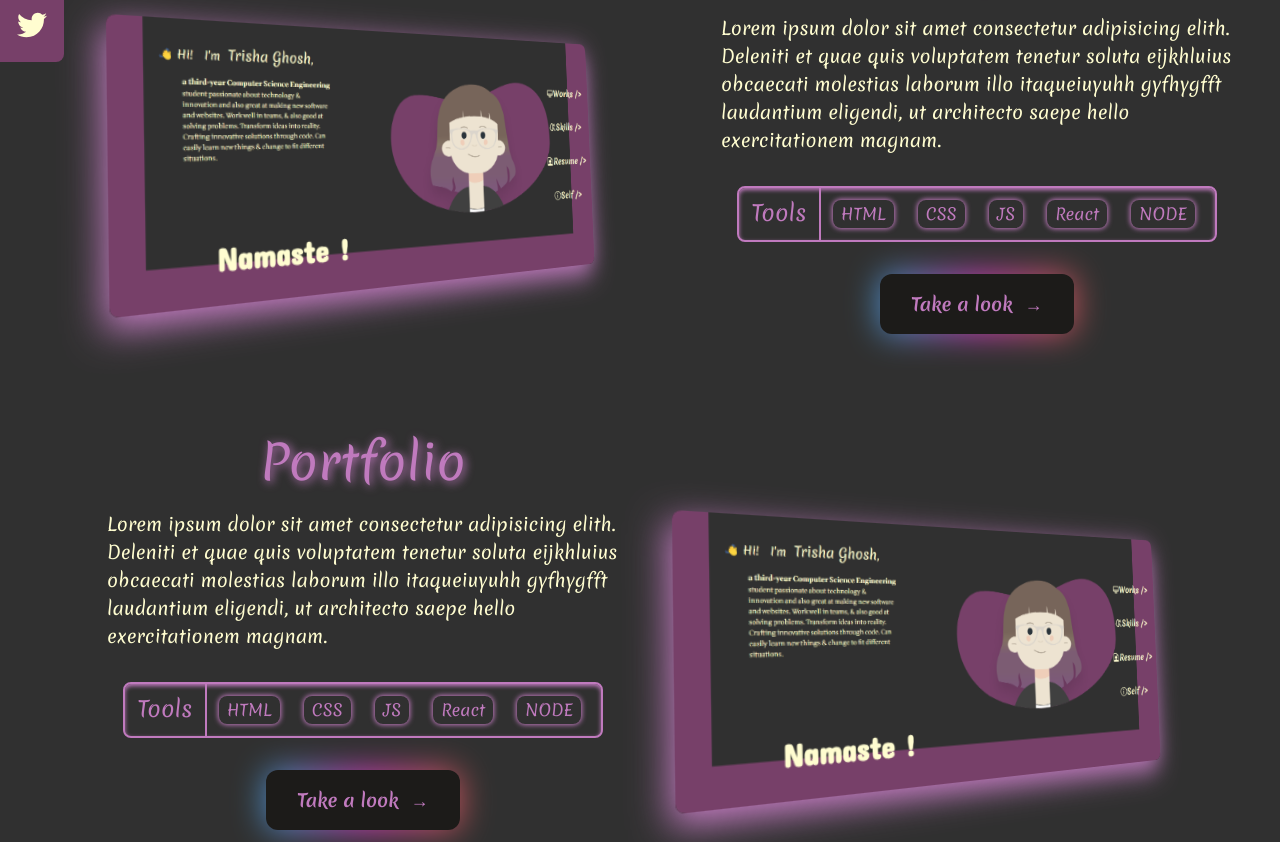
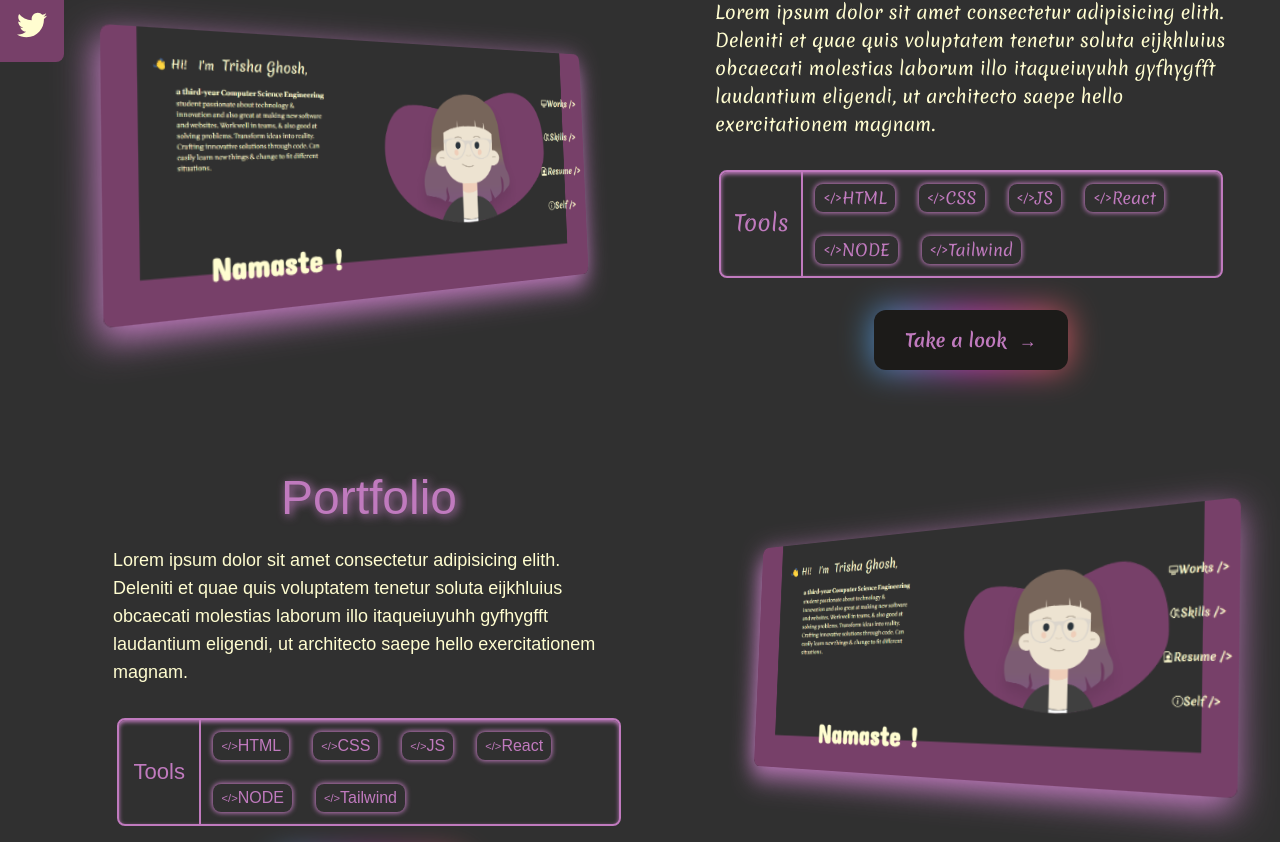
Before and after one commit to ghosh-trisha/Portfolio, a React (Vite) app: page /works in a window 1280 px wide. Shown: the part 538-1380 px from the top of the page. Built offline with nearby package versions, Linux system fonts and the light colour scheme; a web font is replaced by a local one.

Commit message:
commited

```diff
--- a/src/pages/Works.jsx
+++ b/src/pages/Works.jsx
@@ -26,6 +26,20 @@ const ImgLeft=styled.img`
   }
 `
 
+const ImgRight=styled.img`
+  @media(min-width: 1000px){
+
+    transform:rotateX(4deg) rotateY(-29deg) rotateZ(2deg) translateY(-2rem);
+
+    &:hover{
+    transform:rotateX(4deg) rotateY(30deg) rotateZ(-2deg) translateX(-2rem) translateY(1.5rem);
+  }
+  }
+`
+
+let demo=[0,1,2,3,4,5,6,7,8]
+
+
 function Works() {
 
   // const defaultOptions = {
@@ -40,7 +54,7 @@ function Works() {
   //   easing:         "cubic-bezier(.03,.98,.52,.99)",    // Easing on enter/exit.
   // }
 
-let demo=[0,1,2,]
+
   return (
     <>
     <div className='min-h-screen w-screen bg-[#303030]'>
@@ -62,7 +76,7 @@ let demo=[0,1,2,]
       </p>
 
 
-      <div className="flex flex-col justify-center items-center bg-[#303030] pb-24 mt-24 pl-20 pr-5">
+      <div className="flex flex-col justify-center items-center bg-[#303030] pb-24 mt-20 pl-20 pr-5">
         {demo.map((element, index) => {
           if(index%2==1 & window.innerWidth>=1000){
             return(
@@ -72,21 +86,22 @@ let demo=[0,1,2,]
               </Tilt></Link> */}
 
         {/* text div */}
-        <div className=' text-[#FFFDD0] flex flex-col justify-center items-center font-me mr-0' >
+        <div className=' text-[#FFFDD0] flex flex-col justify-center items-center font-w mr-0' >
 
           <h2 className='m-4 text-5xl text-[#C07ABE] drop-shadow-c2-purple rounded-lg p-2 flex justify-center items-center' >Portfolio</h2>
 
           <p className='text-lg max-w-[32rem]' >Lorem ipsum dolor sit amet consectetur adipisicing elith. Deleniti et quae quis voluptatem tenetur soluta eijkhluius obcaecati molestias laborum illo itaqueiuyuhh gyfhygfft laudantium eligendi, ut architecto saepe hello exercitationem magnam.</p>
 
-          <div className='border-2 border-[#C07ABE] rounded-lg flex flex-row  m-8 shadow-inner shadow-[#C07ABE] min-w-96 max-w-[30rem]'>
+          <div className='border-2 border-[#C07ABE] rounded-lg flex flex-row  m-8 shadow-inner shadow-[#C07ABE] min-w-96 max-w-[31.5rem]'>
             <div className='flex justify-center items-center self-center h-full w-24 text-[1.38rem] text-[#C07ABE]'>Tools</div>
 
             <div className='flex  items-center border-l-2 border-[#C07ABE] w-full flex-wrap'>
-            <span className=' flex justify-center items-center px-2 rounded-lg shadow-c2-purple h-7  text-[#C07ABE] m-3'>HTML</span>
-            <span className=' flex justify-center items-center px-2 rounded-lg shadow-c2-purple h-7  text-[#C07ABE] m-3'>CSS</span>
-            <span className=' flex justify-center items-center px-2 rounded-lg shadow-c2-purple h-7  text-[#C07ABE] m-3'>JS</span>
-            <span className=' flex justify-center items-center px-2 rounded-lg shadow-c2-purple h-7  text-[#C07ABE] m-3'>React</span>
-            <span className=' flex justify-center items-center px-2 rounded-lg shadow-c2-purple h-7  text-[#C07ABE] m-3'>NODE</span>
+            <span className=' flex justify-center items-center px-2 rounded-lg shadow-c2-purple h-7  text-[#C07ABE] m-3'><p className='text-[70%]'>{'</>'}</p>HTML</span>
+            <span className=' flex justify-center items-center px-2 rounded-lg shadow-c2-purple h-7  text-[#C07ABE] m-3'><p className='text-[70%]'>{'</>'}</p>CSS</span>
+            <span className=' flex justify-center items-center px-2 rounded-lg shadow-c2-purple h-7  text-[#C07ABE] m-3'><p className='text-[70%]'>{'</>'}</p>JS</span>
+            <span className=' flex justify-center items-center px-2 rounded-lg shadow-c2-purple h-7  text-[#C07ABE] m-3'><p className='text-[70%]'>{'</>'}</p>React</span>
+            <span className=' flex justify-center items-center px-2 rounded-lg shadow-c2-purple h-7  text-[#C07ABE] m-3'><p className='text-[70%]'>{'</>'}</p>NODE</span>
+            <span className=' flex justify-center items-center px-2 rounded-lg shadow-c2-purple h-7  text-[#C07ABE] m-3'><p className='text-[70%]'>{'</>'}</p>Tailwind</span>
 
             </div>
           </div>
@@ -107,7 +122,7 @@ let demo=[0,1,2,]
         {/* picture div */}
         <div className='flex justify-center items-center' >
           <ImgContainer className="flex justify-center items-center">
-          <ImgLeft
+          <ImgRight
             src={"/images/work/portfolio.png"}
             className="w-[33.5rem] lg:hover:w-[40rem] duration-[800ms] lg:shadow-c-img-card-purple lg:hover:shadow-c-img-card-purple-hover max-lg:shadow-c-img-card rounded-lg transition-all"
             alt="project pic"
@@ -144,15 +159,16 @@ let demo=[0,1,2,]
 
           <p className='text-lg max-w-[32rem]' >Lorem ipsum dolor sit amet consectetur adipisicing elith. Deleniti et quae quis voluptatem tenetur soluta eijkhluius obcaecati molestias laborum illo itaqueiuyuhh gyfhygfft laudantium eligendi, ut architecto saepe hello exercitationem magnam.</p>
 
-          <div className='border-2 border-[#C07ABE] rounded-lg flex flex-row  m-8 shadow-inner shadow-[#C07ABE] min-w-96 max-w-[30rem]'>
+          <div className='border-2 border-[#C07ABE] rounded-lg flex flex-row  m-8 shadow-inner shadow-[#C07ABE] min-w-96 max-w-[31.5rem]'>
             <div className='flex justify-center items-center self-center h-full w-24 text-[1.38rem] text-[#C07ABE]'>Tools</div>
 
             <div className='flex  items-center border-l-2 border-[#C07ABE] w-full flex-wrap'>
-            <span className=' flex justify-center items-center px-2 rounded-lg shadow-c2-purple h-7  text-[#C07ABE] m-3'>HTML</span>
-            <span className=' flex justify-center items-center px-2 rounded-lg shadow-c2-purple h-7  text-[#C07ABE] m-3'>CSS</span>
-            <span className=' flex justify-center items-center px-2 rounded-lg shadow-c2-purple h-7  text-[#C07ABE] m-3'>JS</span>
-            <span className=' flex justify-center items-center px-2 rounded-lg shadow-c2-purple h-7  text-[#C07ABE] m-3'>React</span>
-            <span className=' flex justify-center items-center px-2 rounded-lg shadow-c2-purple h-7  text-[#C07ABE] m-3'>NODE</span>
+            <span className=' flex justify-center items-center px-2 rounded-lg shadow-c2-purple h-7  text-[#C07ABE] m-3'><p className='text-[70%]'>{'</>'}</p>HTML</span>
+            <span className=' flex justify-center items-center px-2 rounded-lg shadow-c2-purple h-7  text-[#C07ABE] m-3'><p className='text-[70%]'>{'</>'}</p>CSS</span>
+            <span className=' flex justify-center items-center px-2 rounded-lg shadow-c2-purple h-7  text-[#C07ABE] m-3'><p className='text-[70%]'>{'</>'}</p>JS</span>
+            <span className=' flex justify-center items-center px-2 rounded-lg shadow-c2-purple h-7  text-[#C07ABE] m-3'><p className='text-[70%]'>{'</>'}</p>React</span>
+            <span className=' flex justify-center items-center px-2 rounded-lg shadow-c2-purple h-7  text-[#C07ABE] m-3'><p className='text-[70%]'>{'</>'}</p>NODE</span>
+            <span className=' flex justify-center items-center px-2 rounded-lg shadow-c2-purple h-7  text-[#C07ABE] m-3'><p className='text-[70%]'>{'</>'}</p>Tailwind</span>
 
             </div>
           </div>
--- a/tailwind.config.js
+++ b/tailwind.config.js
@@ -29,7 +29,7 @@ export default {
         'c-gray': '-7px 33px 60px 10px #FFFDD0',
         'c2-purple' : '0px 0px 5px 1px #C07ABE',
         'c-img-card-purple': '-3px 10px 30px 1px #C07ABE',
-        'c-img-card-purple-hover': '4px 8px 40px 9px #C07ABE',
+        'c-img-card-purple-hover': '6px 8px 40px 9px #C07ABE',
         'c-img-card': '0 0px 0px 10px #C07ABE',
       },
       dropShadow:{
```
